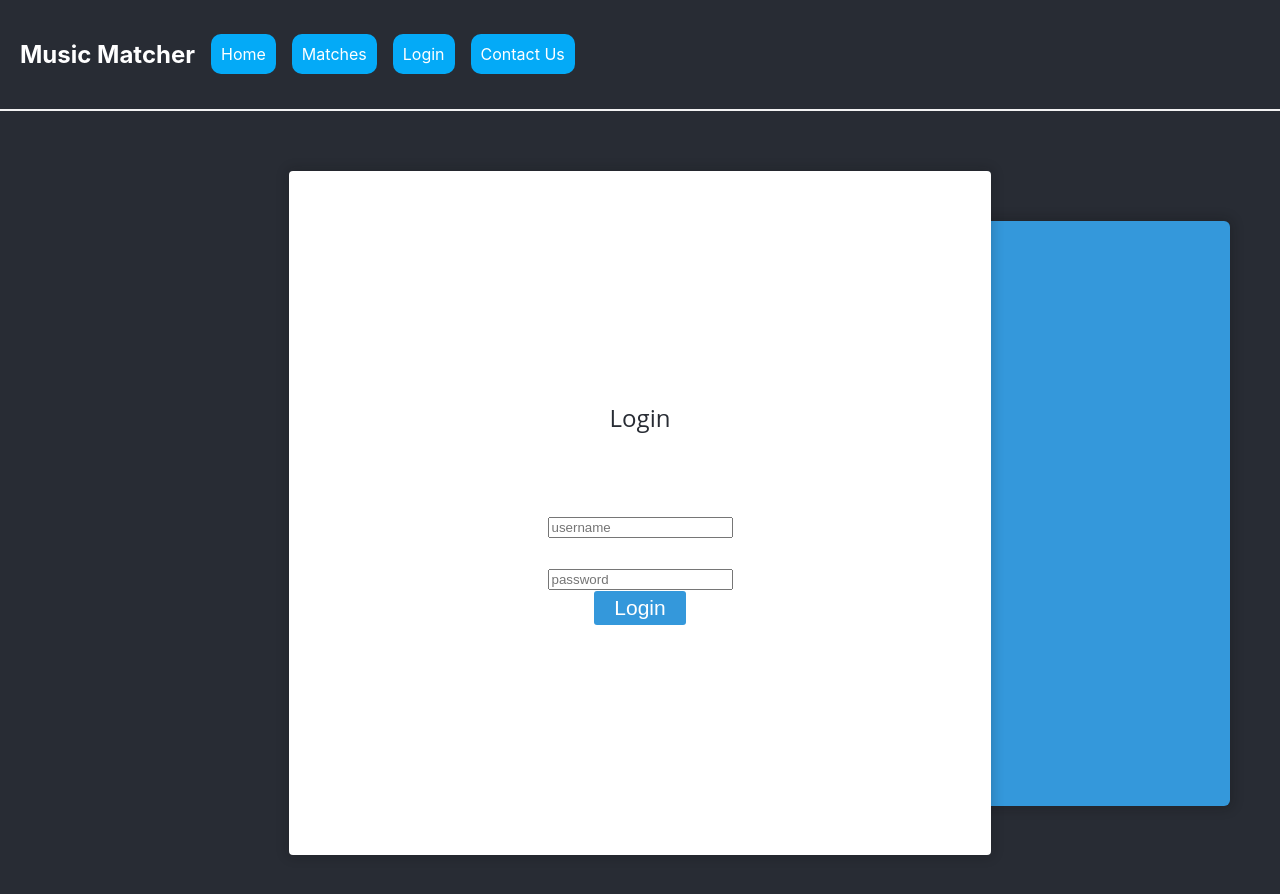
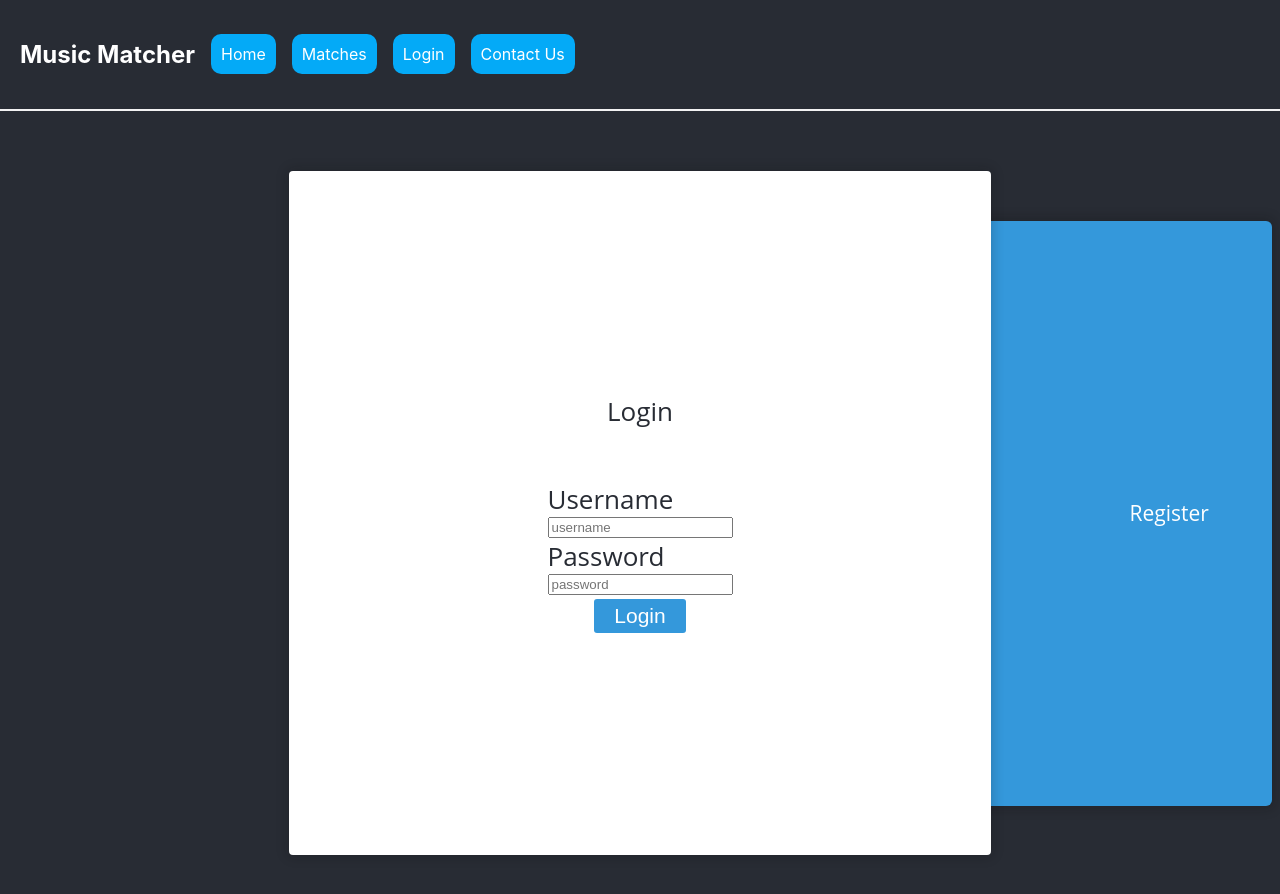
Before and after one commit to shorowitz03/HackIllinois, a React (Vite) app in the folder frontend/: page /login in a window 1280 px wide. Shown: the top 894 px of the page. Built offline with nearby package versions, Linux system fonts and the light colour scheme.

Commit message:
Side Bar Login/Register Page

```diff
--- a/frontend/src/login.jsx
+++ b/frontend/src/login.jsx
@@ -3,31 +3,51 @@ import React from "react";
 export class Login extends React.Component{
     constructor(props){
         super(props)
+        this.state = { nameIn: "" };
+        this.state = { passwordIn: "" };
+        this.handleSubmit = this.handleSubmit.bind(this);
     }
 
+    async handleSubmit() {
+        const databody = {
+          username: this.state.nameIn,
+          password: this.state.passwordIn,
+        };
+        await fetch("/api/user/match", {
+          method: "POST",
+          body: JSON.stringify(databody),
+          headers: {
+            Accept: "application/json",
+            "Content-Type": "application/json",
+          },
+        })
+      }
+
     render(){
-        return <div className="base-container">
+        return (
+        <form onSubmit={this.handleSubmit}>
+        <div className="base-container">
             <div className="header">Login</div>
             <div className="content">
                 <div className="form">
                     <div className="form-group">
                         <label htmlFor="username">Username</label>
-                        <input type="text" name="username" placeholder="username"/>
+                        <input type="text" onChange={(event) => (this.state.nameIn = event.target.value)} name="username" placeholder="username"/>
                     </div>
                     <div className="form-group">
                         <label htmlFor="password">Password</label>
-                        <input type="text" name="password" placeholder="password"/>
+                        <input type="text" onChange={(event) => (this.state.passwordIn = event.target.value)} name="password" placeholder="password"/>
                     </div>
                 </div>
             </div>
             <div className="footer">
-                <button type="button" className="btn">
+                <button type="submit" href="/register" className="btn">
                     Login
                 </button>
             </div>
         </div>
-
-
+        </form>
+        );
     }
 }
 export default Login;
--- a/frontend/src/loginregister.jsx
+++ b/frontend/src/loginregister.jsx
@@ -3,6 +3,7 @@ import { useState, useEffect } from "react";
 import "./login.scss";
 import Login from "./login";
 import Register from "./register";
+import "./loginregister.scss"
 
 class loginregister extends React.Component {
     constructor(props) {
@@ -10,6 +11,10 @@ class loginregister extends React.Component {
       this.state = {
         isLogginActive: true,
       };
+    }
+
+    componentDidMount () {
+        this.rightSide.classList.add("right");
     }
 
     changeState() {
@@ -24,32 +29,39 @@ class loginregister extends React.Component {
       this.setState(prevState => ({ isLogginActive: !prevState.isLogginActive }));
     }
 
-
   render() {
 
-    const RightSide = props => {
-        return <div className="right-side" ref={props.containerRef} onClick={props.onClick}>
-          <div className="inner-container">
-            <div className="text">{props.current}</div>
-          </div>
-        </div>
-    }
+
+
     const { isLogginActive } = this.state;
     const current = isLogginActive ? "Register" : "Login";
     const currentActive = isLogginActive ? "login" : "register";
     return (
-      <div className="App">
+      <div className="header">
         <div className="login">
           <div className="container">
             {isLogginActive && (<Login containerRef={(ref) => (this.current = ref)} /> )}
             {!isLogginActive && (<Register containerRef={(ref) => (this.current = ref)} />)}
           </div>
-          <RightSide current={current} containerRef={ref => this.rightSide = ref} onClick={this.changeState.bind(this)}/>
+          <RightSide current={current} currentActive={currentActive} containerRef={ref => this.rightSide = ref} onClick={this.changeState.bind(this)}/>
         </div>
       </div>
     );
   }
+}
 
+const RightSide = props => {
+    return (
+      <div
+        className="right-side"
+        ref={props.containerRef}
+        onClick={props.onClick}
+      >
+        <div className="inner-container">
+          <div className="text">{props.current}</div>
+        </div>
+      </div>
+    );
+  };
 
-}
   export default loginregister
--- /dev/null
+++ b/frontend/src/loginregister.scss
@@ -0,0 +1,95 @@
+
+  .header {
+    background-color: white;
+    display: flex;
+    flex-direction: column;
+    align-items: center;
+    justify-content: center;
+    font-size: calc(10px + 2vmin);
+    color: #282c34;
+  }
+
+
+  //Login Main Container
+  .login {
+    width: 27em;
+    height: 25em;
+    //min-height: 44em;
+    display: flex;
+    justify-content: center;
+    align-items: center;
+    margin-top: 5px;
+    position: relative;
+    z-index: 99;
+    .container {
+      display: flex;
+      justify-content: center;
+      align-items: center;
+      background-color: #fff;
+      box-shadow: 0px 0px 12px 2px rgba(15, 15, 15, 0.2);
+      border-radius: 4px;
+      position: relative;
+      z-index: 99;
+      width: 100%;
+      height: 100%;
+      z-index: 99;
+      padding: 17px 10px;
+      //transition: transform 200ms ease-in-out;
+    }
+    .right-side {
+      display: flex;
+      flex-direction: column;
+      justify-content: center;
+      height: 90%;
+      background-color: #3498db;
+      width: 100%;
+      position: absolute;
+      right: -34%;
+      border-radius: 6px;
+      z-index: 1;
+      transition: all 400ms ease-in-out;
+      cursor: pointer;
+      box-shadow: 0px 0px 12px 2px rgba(15, 15, 15, 0.281);
+
+      &.right {
+        right: -40%;
+        align-items: flex-end;
+        &:hover {
+          right: -45%;
+        }
+      }
+      &.left {
+        right: 40%;
+        align-items: flex-start;
+        &:hover {
+          right: 45%;
+        }
+      }
+
+      .text {
+        font-size: 21px;
+        font-weight: 500;
+        color: #fff;
+        margin-right: 3em;
+        margin-left: 3em;
+      }
+    }
+  }
+
+  //Button
+  .btn {
+    font-size: 21px;
+    padding: 5px 20px;
+    border: 0;
+    background-color: #3498db;
+    color: #fff;
+    border-radius: 3px;
+    transition: all 250ms ease-in-out;
+    cursor: pointer;
+    &:hover {
+      background-color: #2386c8;
+    }
+    &:focus {
+      outline: none;
+    }
+  }
--- a/frontend/src/register.jsx
+++ b/frontend/src/register.jsx
@@ -67,7 +67,7 @@ export class Register extends React.Component {
             </div>
           </div>
           <div className="footer">
-            <button type="submit" href="/" className="btn">
+            <button type="submit" href="/login" className="btn">
               Register
             </button>
           </div>
```
Also changed, not shown: 1 other file (tests, documents, lock files or other folders).
